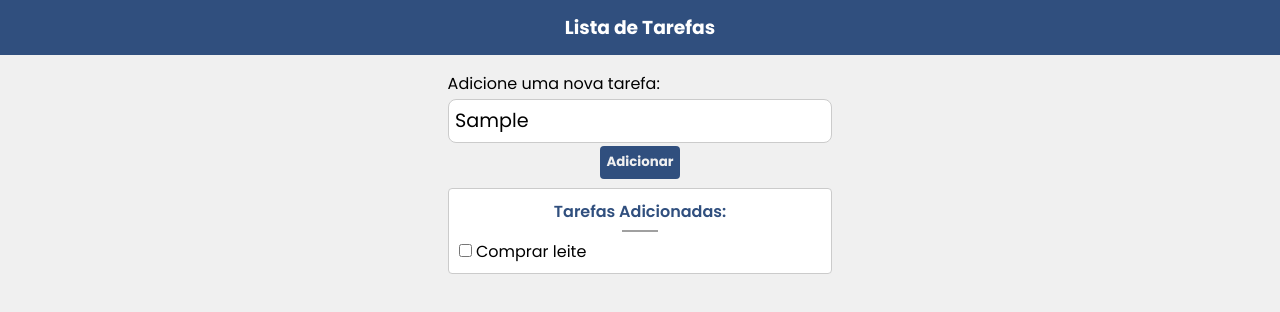
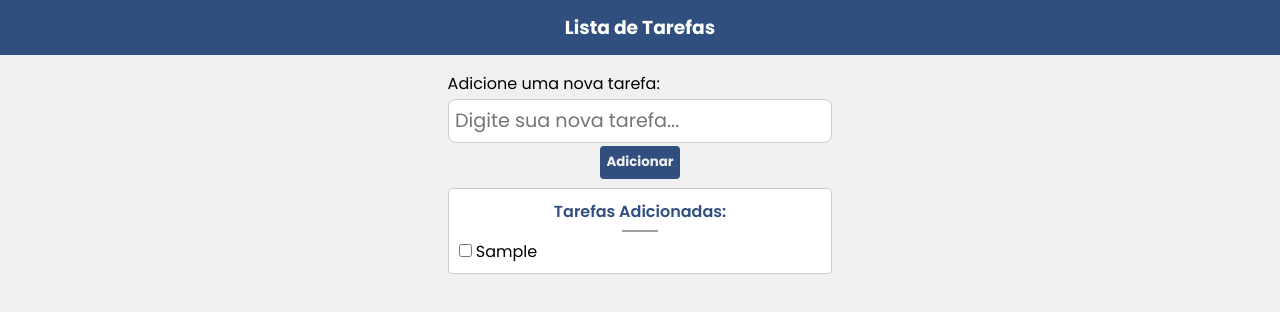
Before and after one commit to mayke10x/to-do-list, a plain HTML site: page index.html in a window 1280 px wide. Both pictures are taken after typing "Sample" into the empty fields and a click on the button "Adicionar". Drawn offline with Linux system fonts and the light colour scheme.

Commit message:
feat:funcao para add task e marcar a task

```diff
--- a/assets/css/styles.css
+++ b/assets/css/styles.css
@@ -95,3 +95,7 @@ main {
     background: #a0a0a0;
     margin: 0.4rem 0;
 }
+
+input[type=checkbox]:checked ~ label {
+    text-decoration: line-through !important;
+ }
--- a/assets/js/scripts.js
+++ b/assets/js/scripts.js
@@ -0,0 +1,11 @@
+function returnElementTagFormated(nameTask) {
+    return '<div><input type="checkbox" name="check" id="check"><label for="check1"> '+ nameTask +'</label></div>'
+}
+
+function addNewTask() {
+    var newTask = document.getElementsByName('add')[0]
+    var localTasks = document.getElementsByClassName('list-to-do')[0];
+
+    localTasks.insertAdjacentHTML('beforeend', returnElementTagFormated(newTask.value));
+    newTask.value = ''
+}
--- a/index.html
+++ b/index.html
@@ -8,7 +8,6 @@
     <title>Desafio: To-do list</title>
 
     <link rel="stylesheet" href="/assets/css/styles.css">
-    <script src="/assets/js/scripts.js"></script>
 </head>
 <body>
     <header>
@@ -18,18 +17,21 @@
     <main>
         <div class="input-group">
             <label>Adicione uma nova tarefa:</label>
-            <input type="text" name="add" id="add" class="add-to-do" placeholder="Digite sua nova tarefa...">
-            <button>Adicionar</button>
+            <input
+                type="text"
+                name="add"
+                id="add"
+                class="add-to-do"
+                placeholder="Digite sua nova tarefa..."
+            >
+            <button onclick="addNewTask()">Adicionar</button>
         </div>
 
         <div class="list-to-do">
             <p>Tarefas Adicionadas:</p>
-
-            <div>
-                <input type="checkbox" name="check1" id="check1">
-                <label for="check1">Comprar leite</label>
-            </div>
         </div>
     </main>
+
+    <script src="/assets/js/scripts.js"></script>
 </body>
 </html>
```
